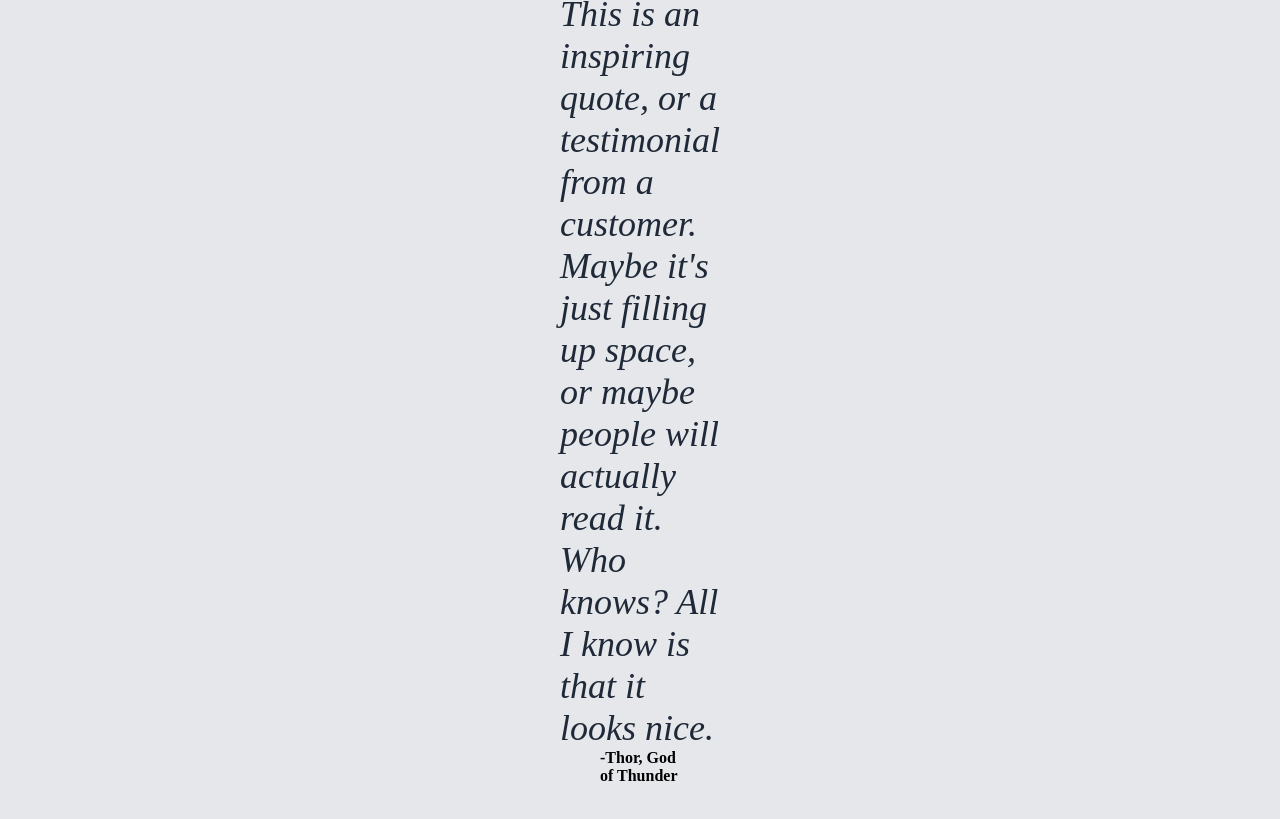
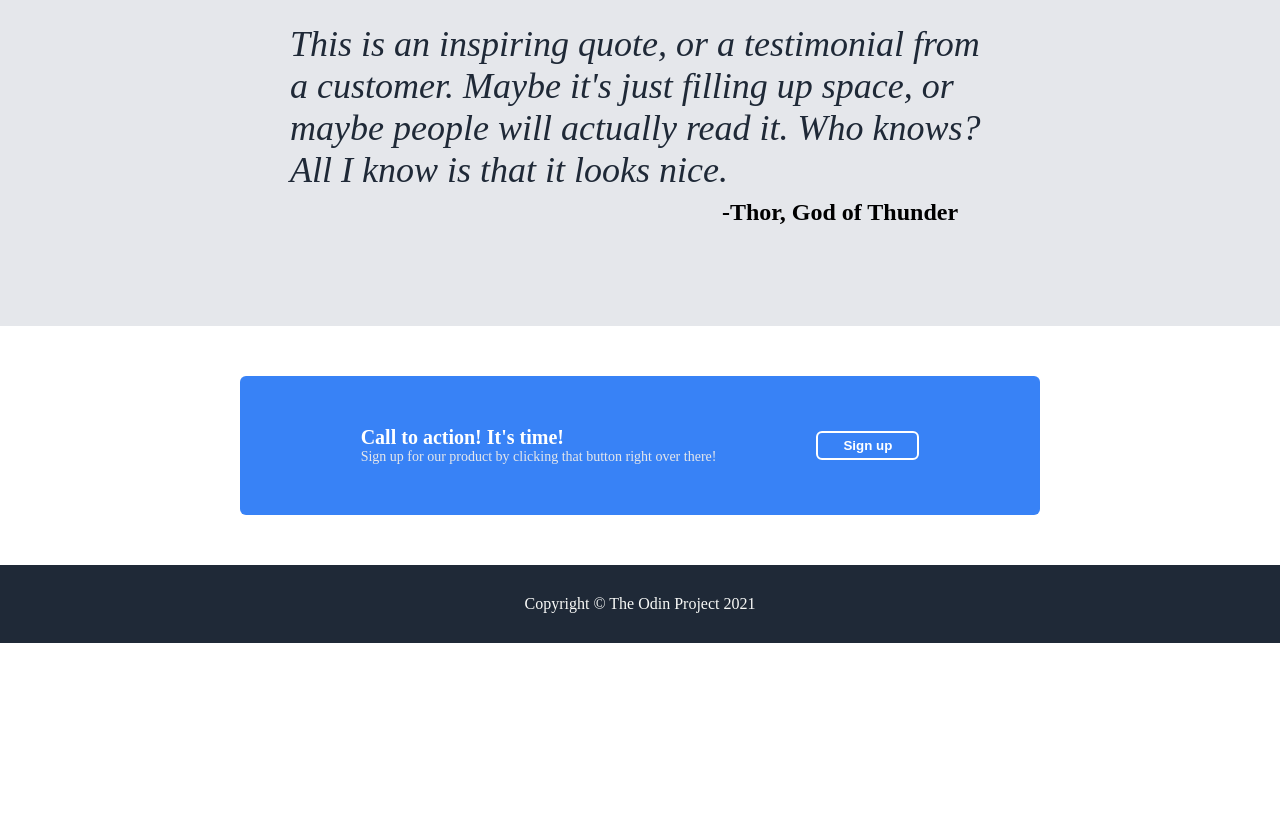
Before and after one commit to JStan811/odin-landing-page, a plain HTML site: page index.html in a window 1280 px wide. Shown: the part 913-1732 px from the top of the page. After the commit the page ends 1556 px from the top, so only its background shows below. Drawn offline with Linux system fonts and the light colour scheme.

Commit message:
Complete project :) Some ways to improve it would be to import the Roboto font used in the original design image, change the way the hero is layed out so the text/button and image scale better with resolution changes (this could maybe be done by putting both into a single container and centering it withing the hero?), and changing the 'Header Logo' from its own div into a link within the <nav>

```diff
--- a/css/styles.css
+++ b/css/styles.css
@@ -59,7 +59,7 @@ ul {
   color: #E5E7EB;
 }
 
-button {
+.hero-container-button {
   background-color: #3882F6;
   color: white;
   border: none;
@@ -132,17 +132,66 @@ p {
   display: flex;
   flex-direction: column;
   align-items: center;
-  padding: 70px 600px;
+  padding: 100px 0;
+  gap: 8px;
 }
 
 .quote-text {
   font-size: 36px;
   font-style: italic;
   color: #1F2937;
+  width: 700px;
 }
 
 .quote-attribution {
   font-weight: bold;
-  font-size; 24px;
-  align-self: end;
+  font-size: 24px;
+  margin-left: 400px;
 }
+
+/* call to action section */
+.call-to-action {
+  display: flex;
+  align-items: center;
+  justify-content: center;
+  padding: 50px 0;
+}
+
+.call-to-action-card {
+  width: 800px;
+  background-color: #3882F6;
+  display: flex;
+  align-items: center;
+  justify-content: center;
+  padding: 50px 0;
+  gap: 100px;
+  color: white;
+  border-radius: 6px;
+}
+
+.call-to-action-button {
+  background-color: #3882F6;
+  color: white;
+  border: 2px white solid;
+  padding: 5px 25px;
+  border-radius: 6px;
+  font-weight: bold;
+}
+
+.call-to-action-header-text {
+  font-weight: bolder;
+  font-size: 20px;
+}
+
+.call-to-action-subtext {
+  font-size: 14px;
+  color: #E5E7EB;
+}
+
+/* footer */
+footer {
+  background-color: #1F2937;
+  color: #F9FAF8;
+  text-align: center;
+  padding: 30px 0;
+}
--- a/index.html
+++ b/index.html
@@ -24,11 +24,11 @@
 
           <p class='hero-secondary-text'>This website has some subtext that goes here under the main title. It's a smaller font and the color is lower contrast.</p>
 
-          <button>Sign up</button>
+          <button class='hero-container-button'>Sign up</button>
         </div>
 
         <div class='hero-container-image'>
-          this is a placerholder for an image
+          this is a placeholder for an image
         </div>
       </div>
     </div>
@@ -65,11 +65,21 @@
     </div>
 
     <div class='call-to-action'>
-
+      <div class='call-to-action-card'>
+        <div class='call-to-action-text'>
+          <div class='call-to-action-header-text'>
+            Call to action! It's time!
+          </div>
+          <div class='call-to-action-subtext'>
+            Sign up for our product by clicking that button right over there!
+          </div>
+        </div>
+        <button class='call-to-action-button'>Sign up</button>
+      </div>
     </div>
 
     <footer>
-
+      Copyright © The Odin Project 2021
     </footer>
   </body>
 </html>
```
